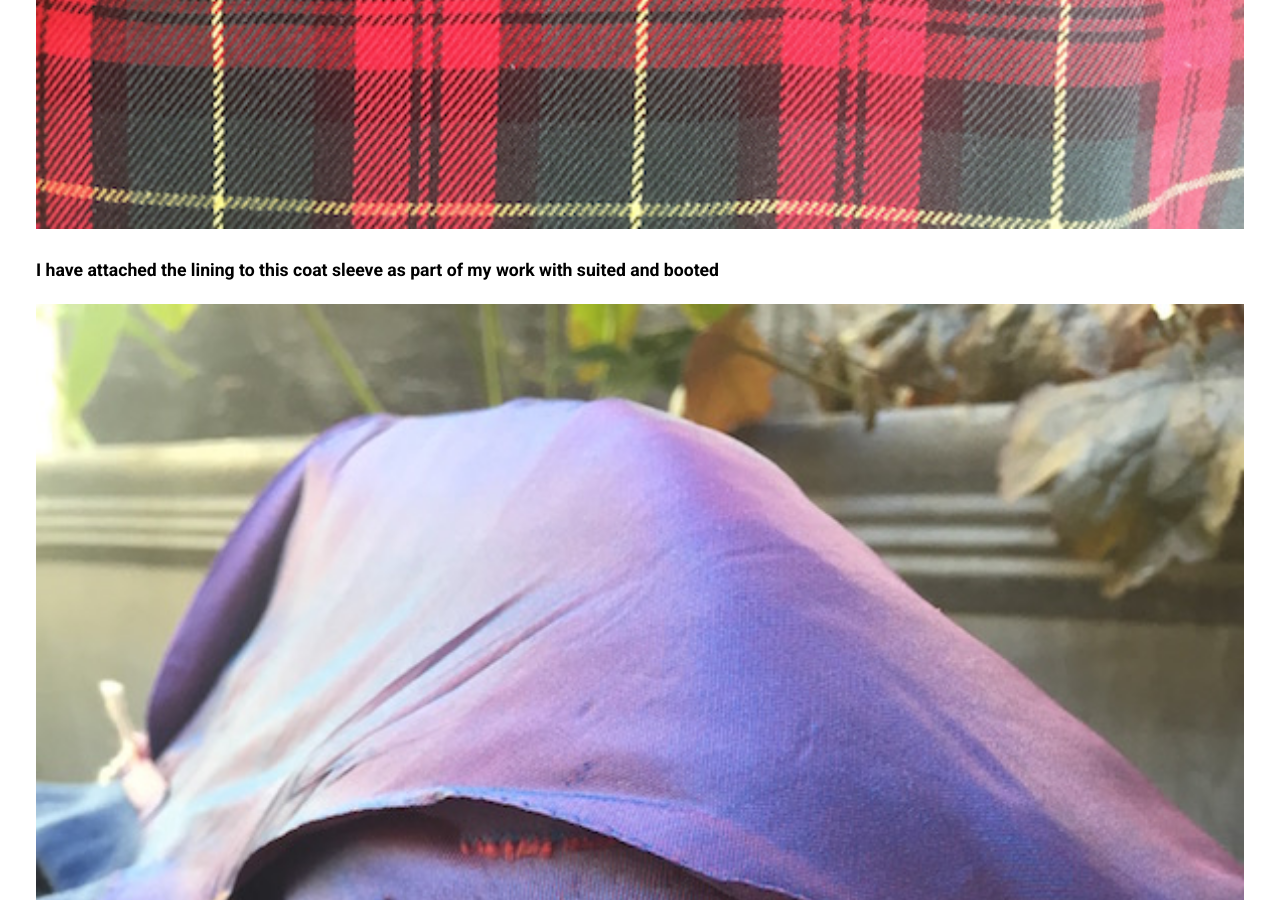
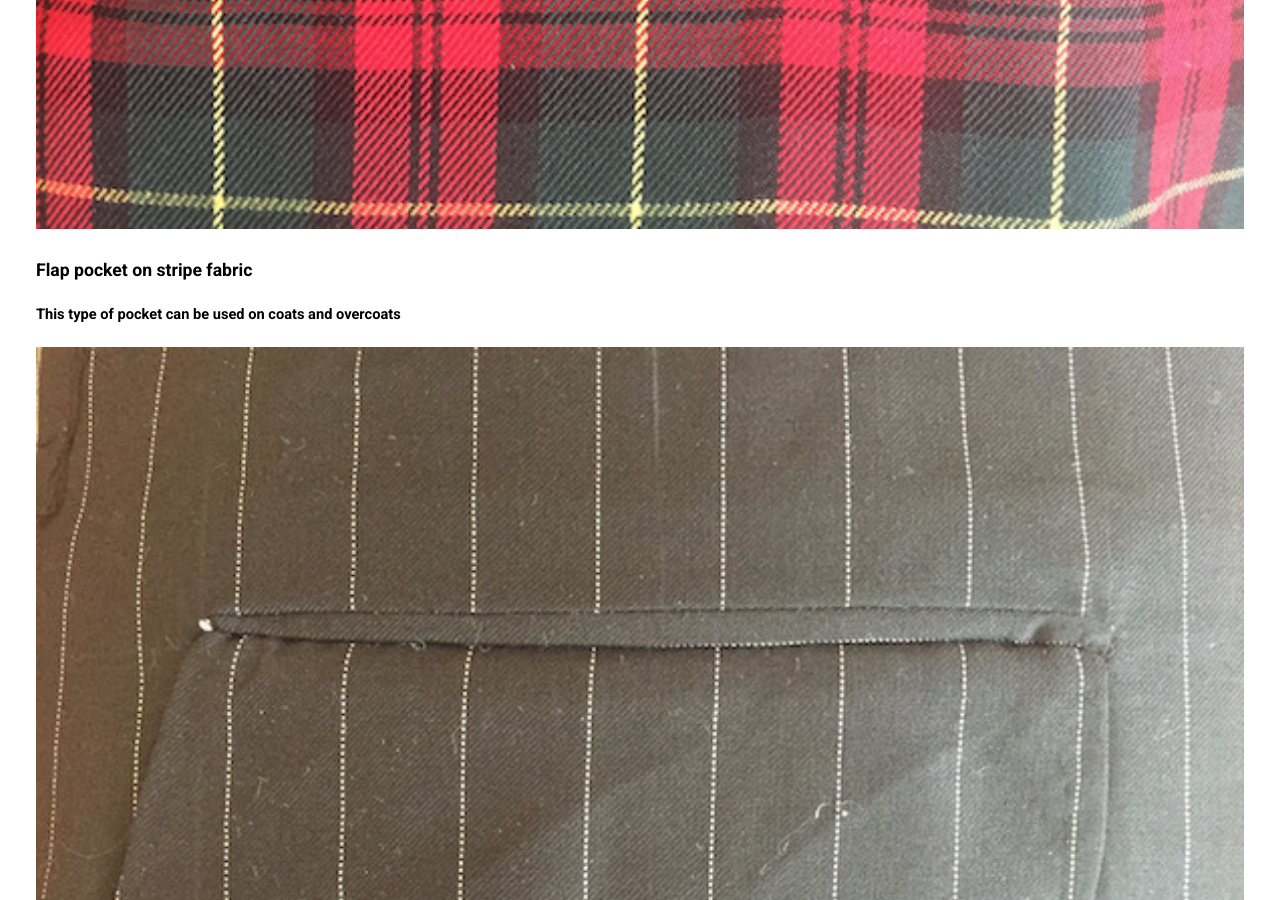
Before and after one commit to cgiolo/cgiolo.github.io, a Jekyll site: the page built from tailoring.md, in a window 1280 px wide and 900 px high, scrolled down 870 px. Built offline with Jekyll 4.4.1, drawn with Linux system fonts in a browser that asks for light colours; Markdown is read by kramdown in place of the engine named in the settings.

Commit message:
Edited tailoring page

```diff
--- a/tailoring.md
+++ b/tailoring.md
@@ -6,6 +6,11 @@ title: Tailoring
 ####Welt pocket on check fabric
 
 ![Welt pocket on check fabric](/public/img/tailoring/welt_pocket_check.jpg)
+
+####Flap pocket on stripe fabric
+#####This type of pocket can be used on coats and overcoats
+
+![Flap pocket on stripe fabric](/public/img/tailoring/flap_pocket_stripe.JPG)
 
 ####I have attached the lining to this coat sleeve as part of my work with suited and booted
 ![Attaching the lining to a coat sleeve](/public/img/tailoring/basted_sleeve.jpg)
```
Also changed, not shown: public/img/tailoring/flap_pocket_stripe.JPG (added).
